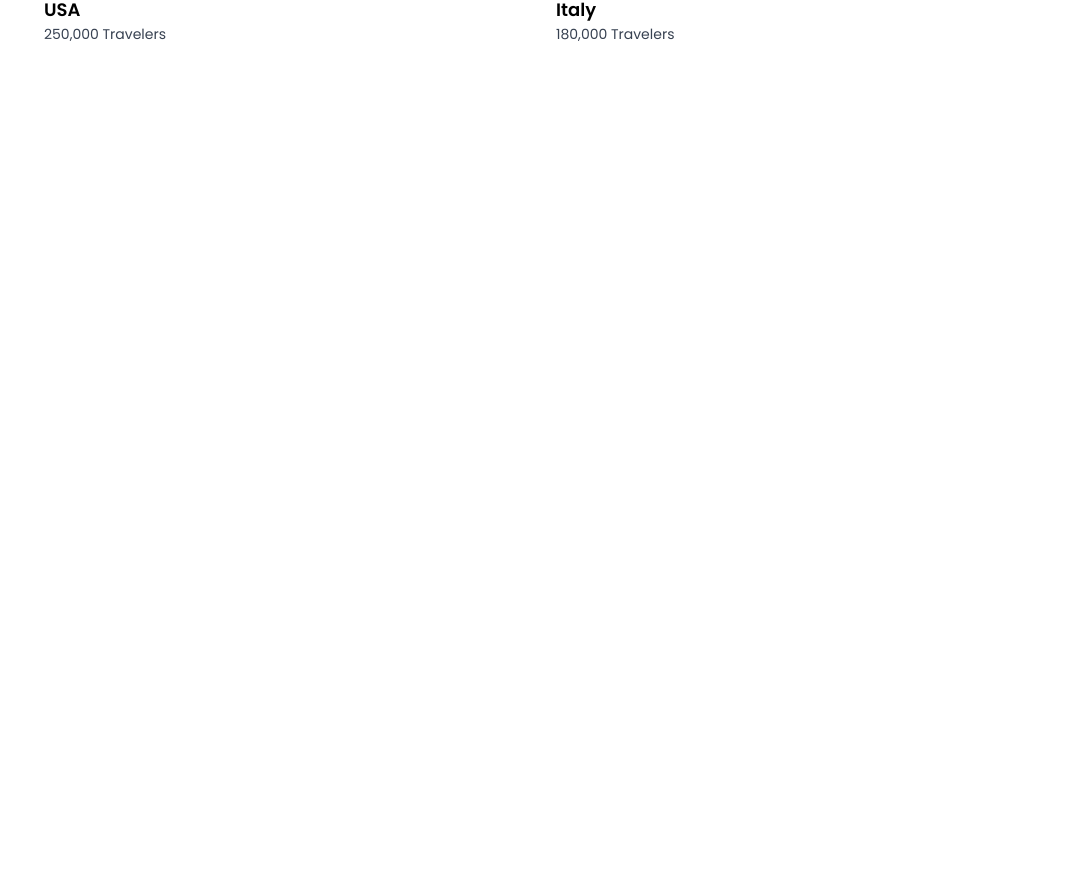
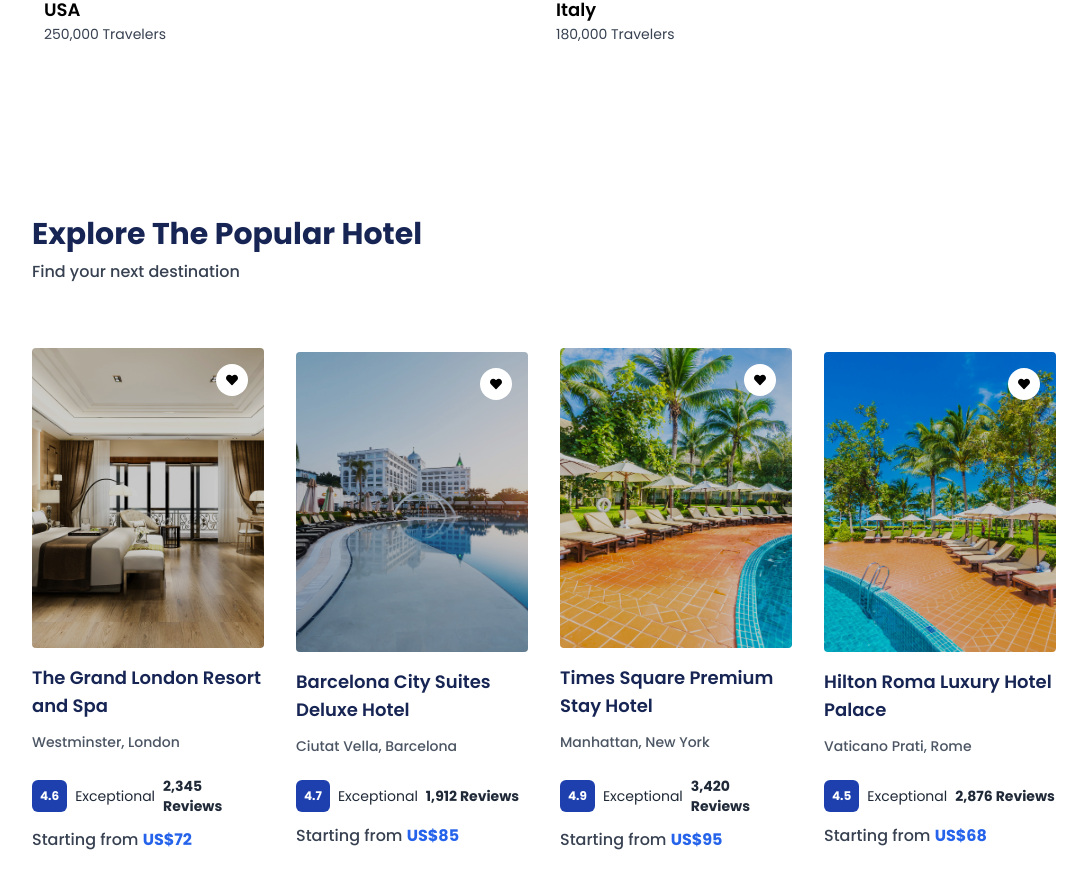
Before and after one commit to abdullohumar/travel_landing_page, a Next.js app: page / in a window 1280 px wide. Shown: the part 1436-2324 px from the top of the page, without its empty margins (96-1183 px from the left). Before the commit the page ends 1572 px from the top, so only its background shows below. Built offline with nearby package versions, Linux system fonts and the light colour scheme.

Commit message:
hotel section

```diff
--- a/components/Home/Home.tsx
+++ b/components/Home/Home.tsx
@@ -1,12 +1,14 @@
 import React from 'react'
 import Hero from './Hero/Hero'
 import Destination from './Destination/Destination'
+import Hotel from './Hotel/Hotel'
 
 const Home = () => {
   return (
     <div className='overflow-hidden'>
       <Hero/>
       <Destination/>
+      <Hotel/>
     </div>
   )
 }
--- /dev/null
+++ b/components/Home/Hotel/Hotel.tsx
@@ -0,0 +1,31 @@
+import SectionHeading from '@/components/Helper/SectionHeading'
+import { hotelsData } from '@/data/data'
+import React from 'react'
+import HotelCard from './HotelCard'
+
+const Hotel = () => {
+  return (
+    <div className='py-20'>
+        {/* section heading */}
+        <SectionHeading heading='Explore The Popular Hotel' description='Find your next destination'/>
+        {/* section content */}
+        <div className='w-[80%] mx-auto mt-16 grid grid-cols-1 md:grid-cols-2 lg:grid-cols-3 xl:grid-cols-4 gap-8 items-center'>
+            {/* Hotel Card */}
+            {hotelsData.map((hotel) => (
+                <div key={hotel.id}>
+                    <HotelCard hotel={{
+                        image: hotel.image,
+                        name: hotel.name,
+                        location: hotel.location,
+                        rating: hotel.rating,
+                        reviews: hotel.reviews,
+                        price: hotel.price
+                    }} />
+                </div>
+            ))}
+        </div>
+    </div>
+  )
+}
+
+export default Hotel
--- /dev/null
+++ b/components/Home/Hotel/HotelCard.tsx
@@ -0,0 +1,58 @@
+import Image from 'next/image';
+import React from 'react'
+import { FaHeart } from 'react-icons/fa';
+
+// type Hotel= {
+//     image: string;
+//     name: string;
+//     location: string;
+//     rating: number;
+//     reviews: string;
+//     price: string;
+// } -> Bisa gini atau
+
+type Props = {
+    hotel: {
+        image: string;
+        name: string;
+        location: string;
+        rating: number;
+        reviews: string;
+        price: string;
+    }
+}
+
+const HotelCard = ({ hotel }: Props) => {
+    return (
+        <div>
+            <div className='relative h-[300px] w-full rounded cursor-pointer group overflow-hidden'>
+                {/* love icon */}
+                <div className='absolute top-4 right-4 z-20 w-8 h-8 bg-white rounded-full text-black flex flex-col items-center justify-center'>
+                    <FaHeart className='w-3 h-3' />
+                </div>
+                {/* overlay */}
+                <div className='absolute inset-0 bg-black/20 z-10'></div>
+                {/* image */}
+                <Image src={hotel.image} alt={hotel.name} width={500} height={500}
+                    className='overflow-hidden h-full w-full transition-all duration-300 object-cover group-hover:scale-110' />
+            </div>
+            {/* text content */}
+            <div>
+                <h1 className='mt-4 text-lg font-semibold text-blue-950 hover:text-black cursor-pointer transition-all duration-200'>{hotel.name}</h1>
+                <p className='text-sm text-gray-600 mt-3 font-medium mb-6'>{hotel.location}</p>
+                {/* rating */}
+                <div className='flex items-center space-x-2'>
+                    <div className='p-2 bg-blue-800 rounded-md font-bold text-white text-xs'>{hotel.rating}</div>
+                    <p className='text-sm text-gray-800'>Exceptional</p>
+                    <p className='text-sm font-bold text-gray-800'>{hotel.reviews} Reviews</p>
+                </div>
+                {/* prices */}
+                <p className='mt-3 text-gray-700 font-medium'>
+                    Starting from <span className='text-blue-600 font-bold'>US${hotel.price}</span>
+                </p>
+            </div>
+        </div>
+    )
+}
+
+export default HotelCard
```
